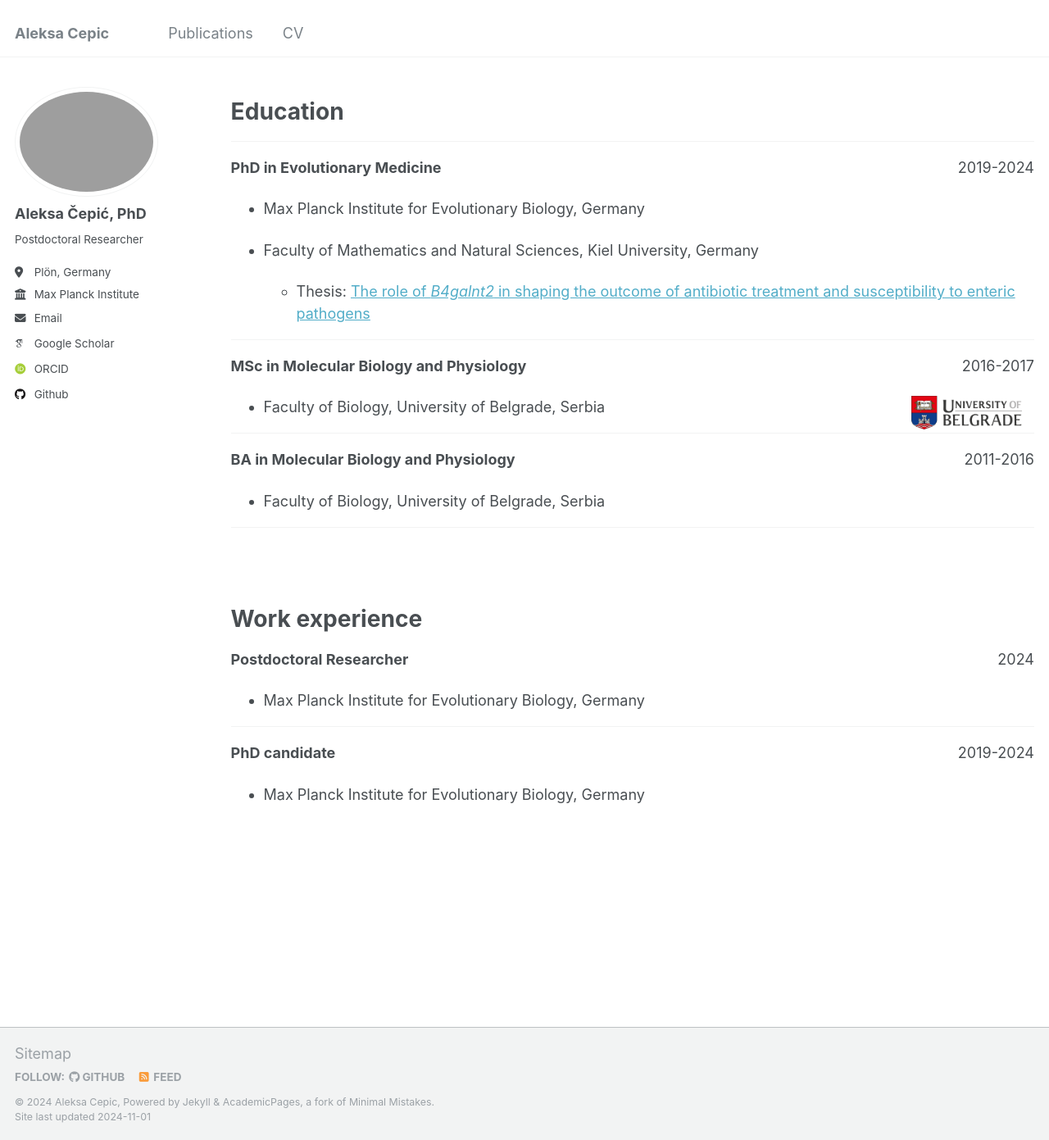
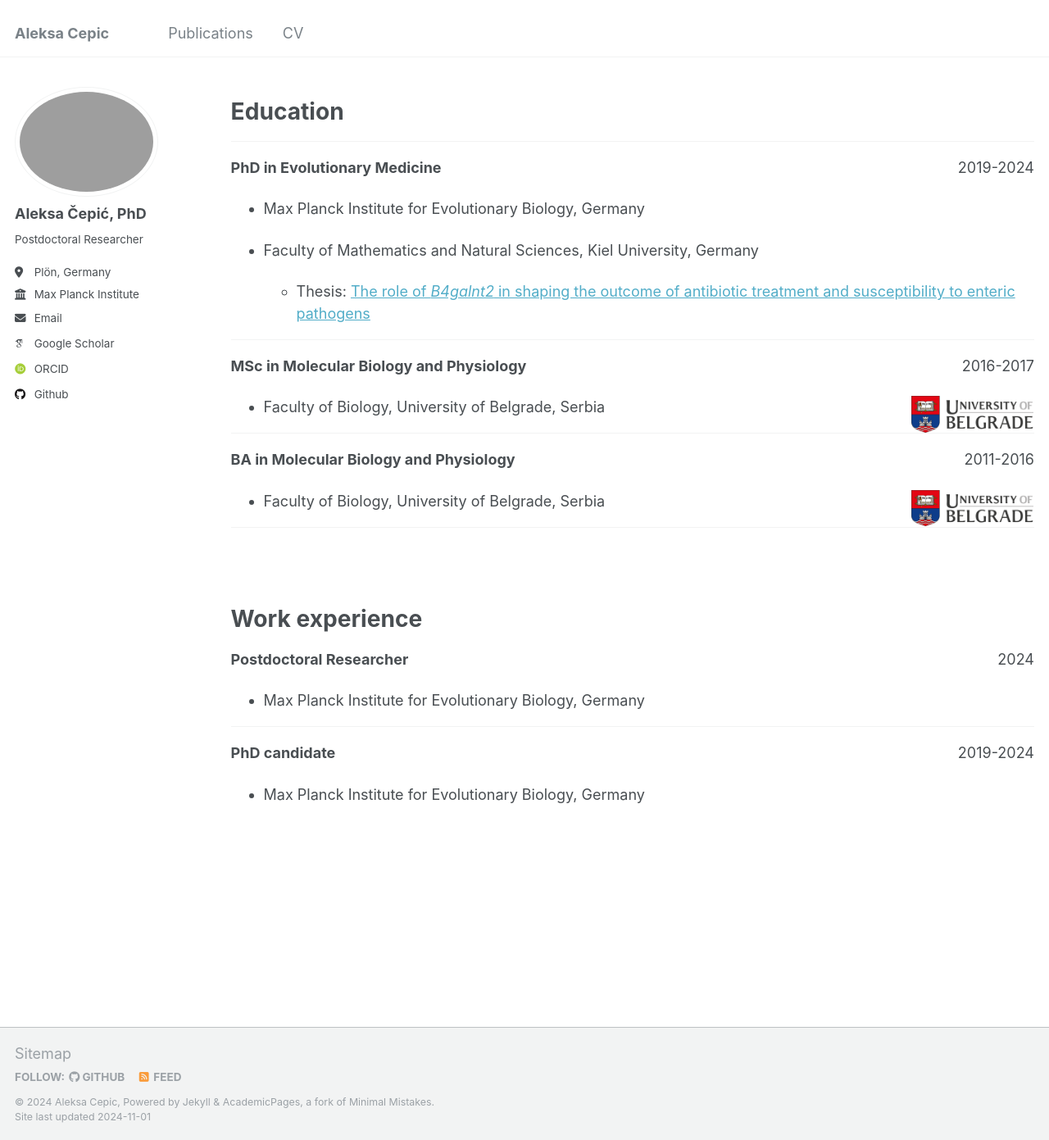
Before and after one commit to cepic-a/cepic-a.github.io, a Jekyll site: the page built from _pages/cv.md, in a window 1280 px wide and 1391 px high. Shown: the whole window at 82% size. Built offline with Jekyll 4.4.1, drawn with Linux system fonts in a browser that asks for light colours; some web fonts are replaced.

Commit message:
Update cv.md

```diff
--- a/_pages/cv.md
+++ b/_pages/cv.md
@@ -33,7 +33,7 @@
     <div class="clearix"></div>
 </p>
 
-<img align="right" src="../images/belgrade_uni.png" width="150px" style="padding-right: 15px">
+<img align="right" src="../images/belgrade_uni.png" width="150px" style="padding-right: 1px">
 
   - Faculty of Biology, University of Belgrade, Serbia
 
@@ -46,6 +46,7 @@
     <div class="clearix"></div>
 </p>
 
+<img align="right" src="../images/belgrade_uni.png" width="150px" style="padding-right: 1px">
 
   - Faculty of Biology, University of Belgrade, Serbia
 
```
